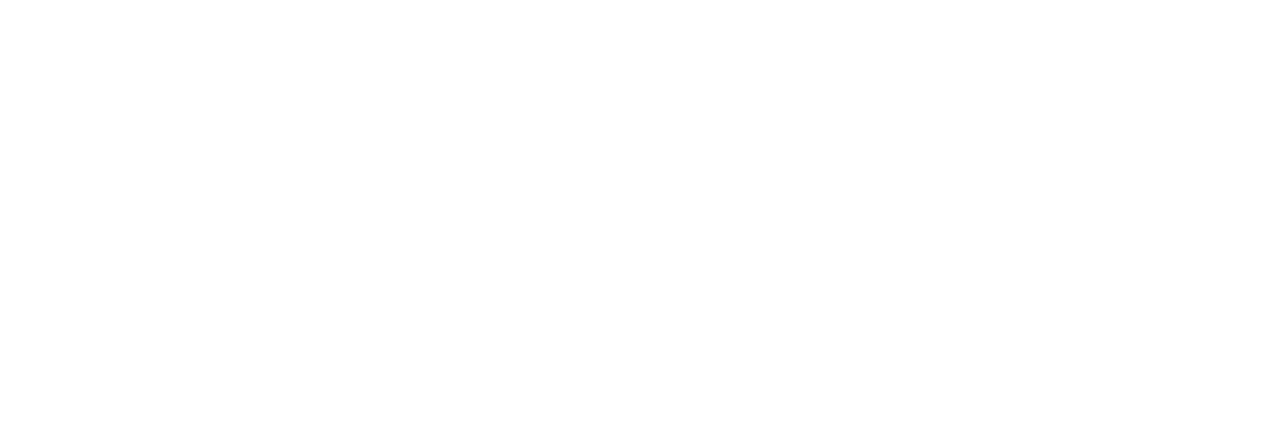
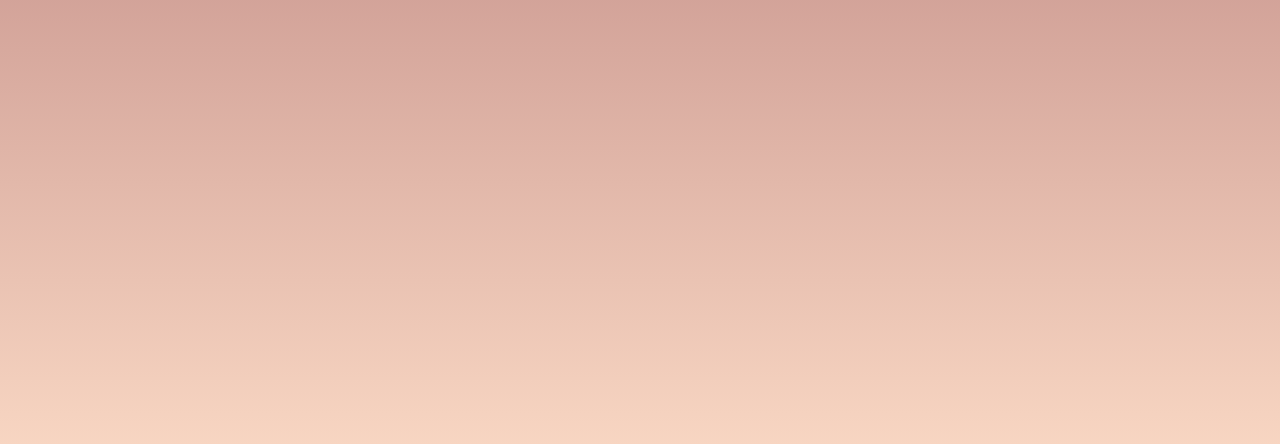
Before and after one commit to 2022-SeongNam-Pre-Internship-TeamE/PhoToon, a React (Create React App) app in the folder frontend/: page / in a window 1280 px wide. Shown: the part 288-732 px from the top of the page. Built offline with nearby package versions, Linux system fonts and the light colour scheme.

Commit message:
style: background css

```diff
--- a/frontend/src/App.css
+++ b/frontend/src/App.css
@@ -0,0 +1,15 @@
+* {
+  margin: 0;
+  padding: 0;
+  box-sizing: border-box;
+}
+body {
+  height: 100vh;
+  background: linear-gradient(
+    to bottom,
+    rgb(207, 158, 149) 30%,
+    rgb(253, 221, 200)
+  );
+  background-size: cover;
+  background-position: top;
+}
--- a/frontend/src/App.js
+++ b/frontend/src/App.js
@@ -1,5 +1,5 @@
-import './App.css';
-
+import "./App.css";
+import React from "react";
 function App() {
   return <div></div>;
 }
```
